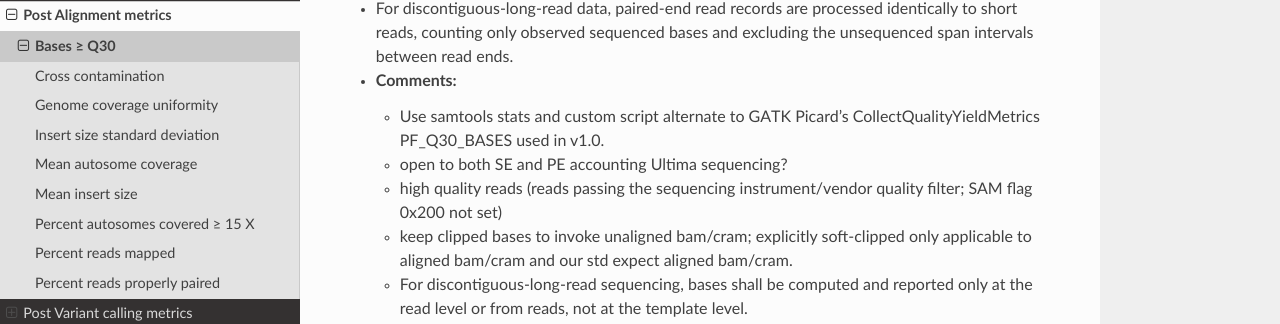
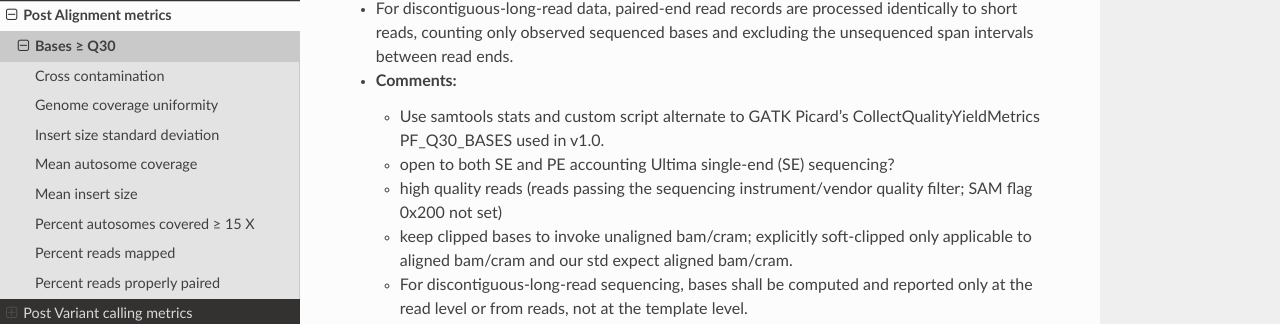
Before and after one commit to ga4gh/quality-control-wgs, an MkDocs documentation site: the page built from docs/metrics_definitions/bases-q30.md, in a window 1280 px wide and 900 px high, scrolled down 420 px. Shown: the part 103-427 px from the top of the window. Built offline with MkDocs 1.6.1, drawn with Linux system fonts in a browser that asks for light colours; nearby versions of some CDN libraries.

Commit message:
bases-q30 dev version awaiting further input/feedback

```diff
--- a/docs/metrics_definitions/bases-q30.md
+++ b/docs/metrics_definitions/bases-q30.md
@@ -9,7 +9,7 @@
   - For discontiguous-long-read data,  paired-end read records are processed identically to short reads, counting only observed sequenced bases and excluding the unsequenced span intervals between read ends.
 - **Comments:**
     - Use samtools stats and custom script alternate to GATK Picard’s CollectQualityYieldMetrics PF_Q30_BASES used in v1.0.
-    - open to both SE and PE accounting Ultima sequencing?
+    - open to both SE and PE accounting Ultima single-end (SE) sequencing?
     - high quality reads (reads passing the sequencing instrument/vendor quality filter; SAM flag 0x200 not set)
     - keep clipped bases to invoke unaligned bam/cram; explicitly soft-clipped only applicable to aligned bam/cram and our std expect aligned bam/cram.
     - For discontiguous-long-read sequencing, bases shall be computed and reported only at the read level or from reads, not at the template level.
```
